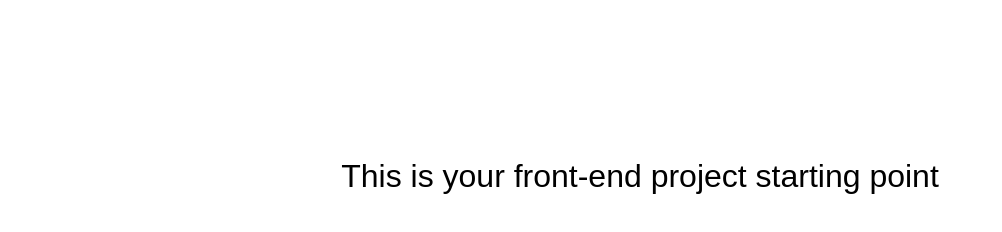
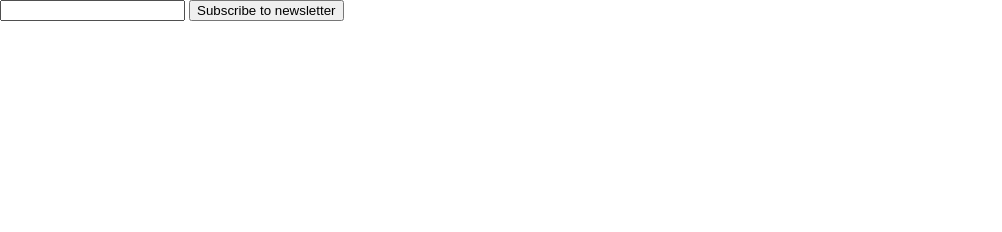
Before and after one commit to devinekask/agile-demo, a website built with webpack: page src/index.html in a window 1280 px wide. Shown: the whole page, without its empty margins (0-1002 px from the left). Built offline with nearby package versions, Linux system fonts and the light colour scheme; some packages are replaced by stand-ins of ours.

Commit message:
added a form for task #1

```diff
--- a/src/index.html
+++ b/src/index.html
@@ -8,7 +8,10 @@
 </head>
 
 <body>
-  <p class="message">This is your front-end project starting point</p>
+  <form action="newsletter.php">
+    <input type="email" name="email">
+    <input type="submit" value="Subscribe to newsletter">
+  </form>
 </body>
 
 </html>
```
